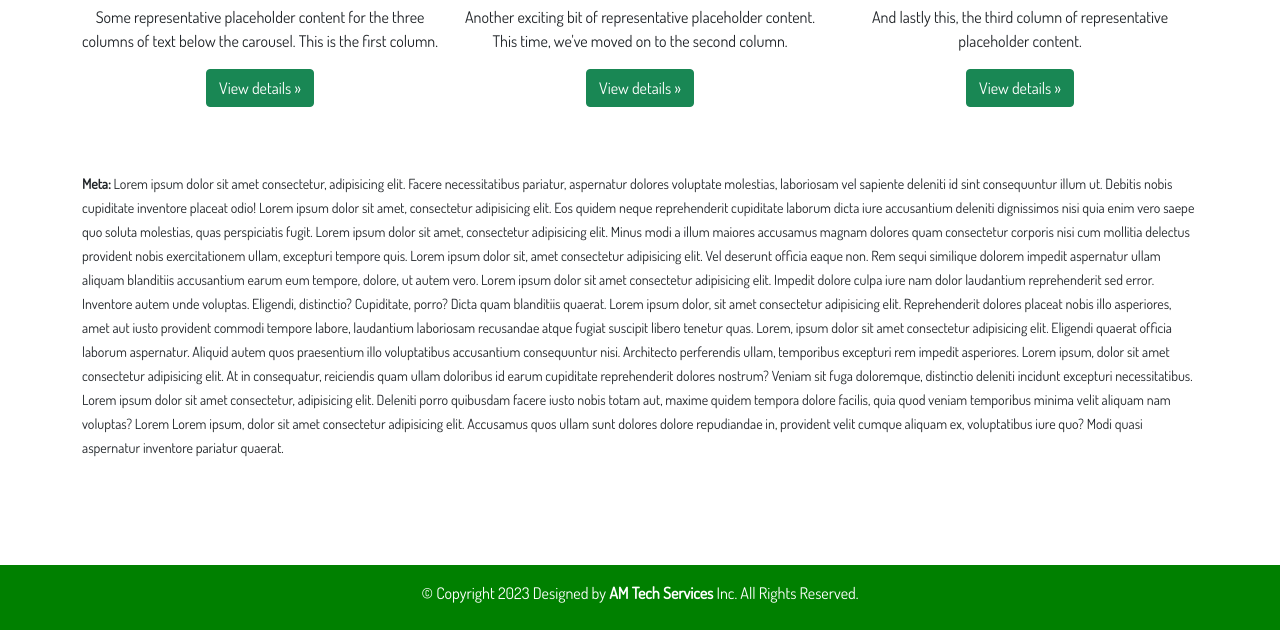
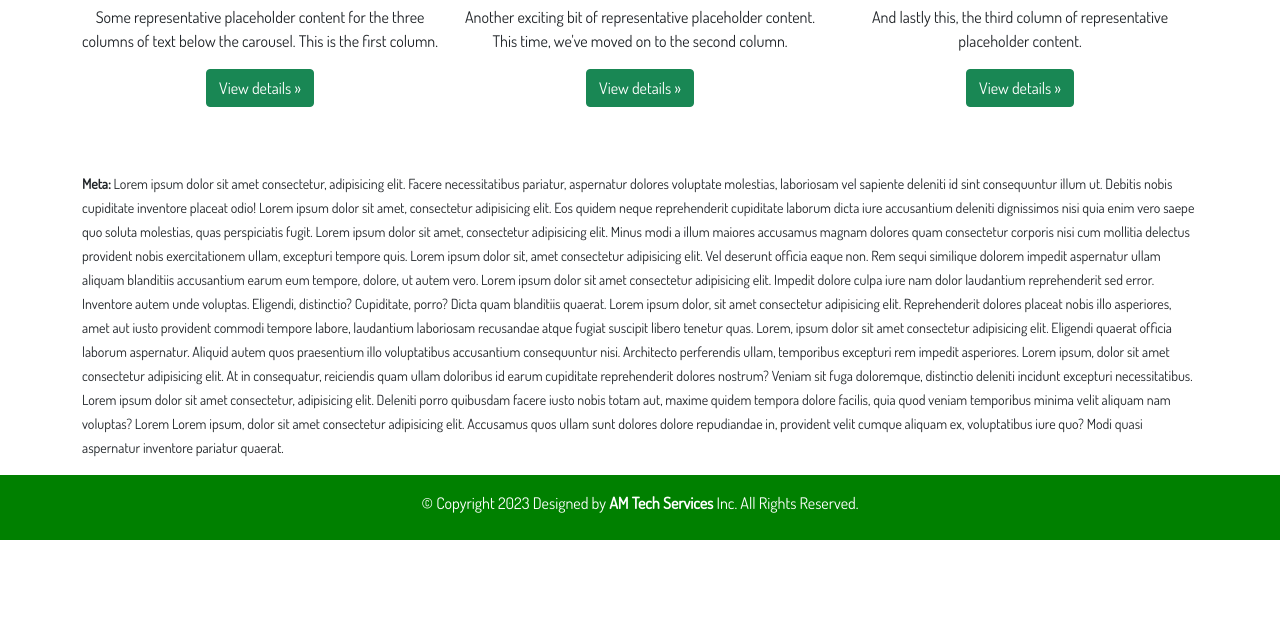
Before and after one commit to ankur933/amtechservices, a plain HTML site: page index.html in a window 1280 px wide. Shown: the part 3478-4108 px from the top of the page. After the commit the page ends 4018 px from the top, so only its background shows below. Drawn offline with nearby package versions, Linux system fonts and the light colour scheme.

Commit message:
Update style.css

```diff
--- a/assets/css/style.css
+++ b/assets/css/style.css
@@ -72,8 +72,8 @@ a .btn-outline-success {
 footer {
   height: 65px;
   background-color: var(--green);
-  position: relative;
-  top: 90px;
+/*   position: relative;
+  top: 90px; */
 }
 
 footer p {
```
